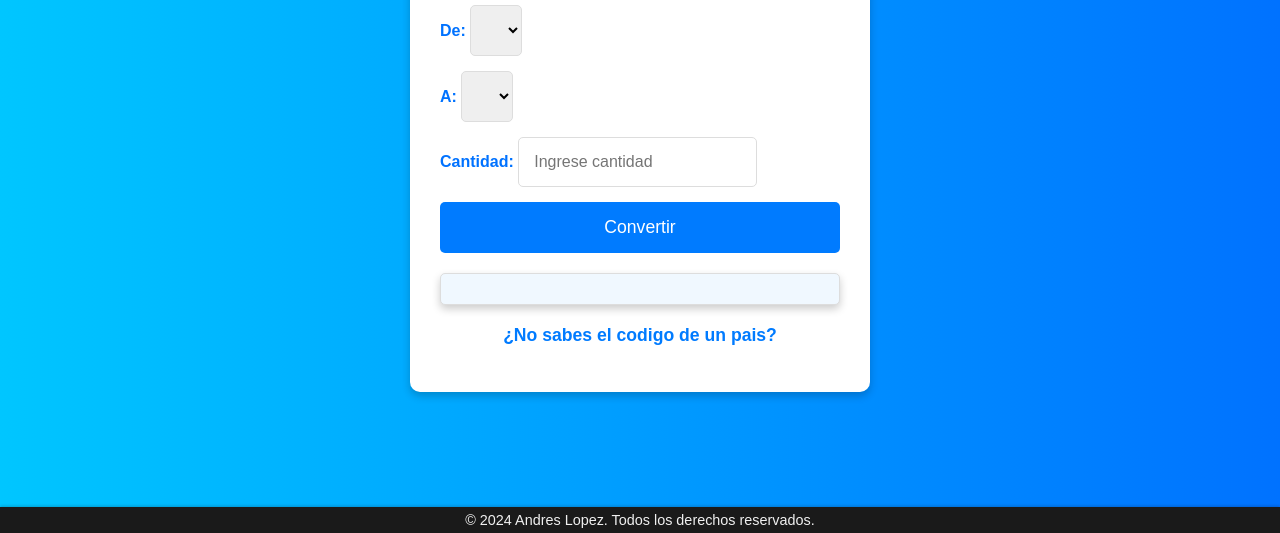
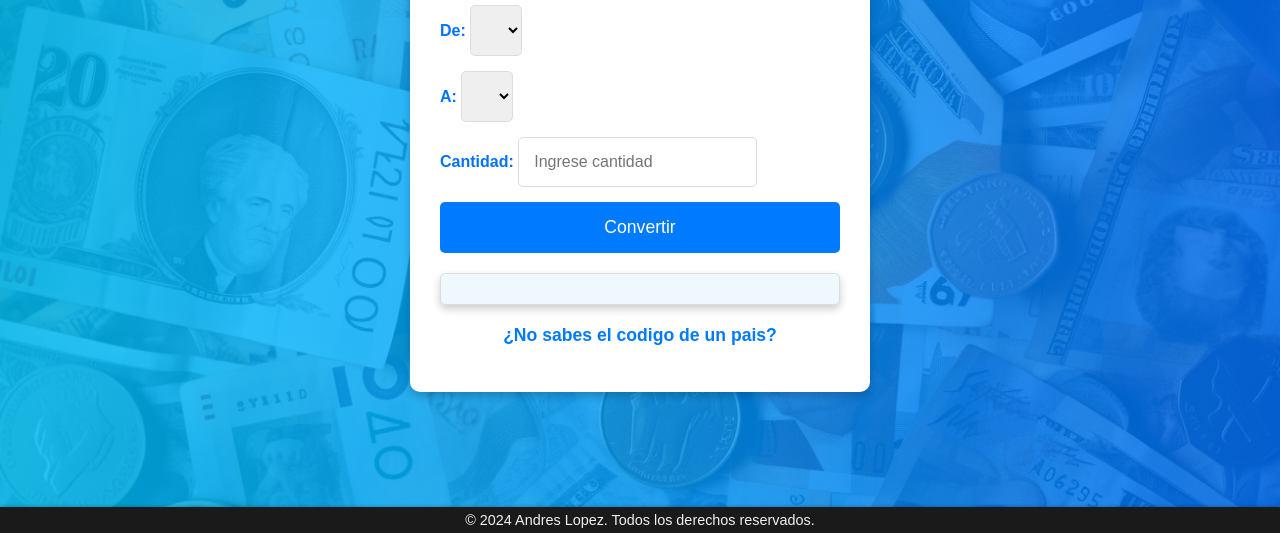
Before and after one commit to SoyWadyRD/convertidordemonedas, a plain HTML site: page index.html in a window 1280 px wide. Shown: the part 267-800 px from the top of the page. Drawn offline with Linux system fonts and the light colour scheme; no server answers.

Commit message:
Add files via upload

```diff
--- a/css/style.css
+++ b/css/style.css
@@ -1,6 +1,8 @@
 body {
     font-family: Arial, sans-serif;
-    background: linear-gradient(to right, #00c6ff, #0072ff); /* Gradiente de color de fondo */
+    background: linear-gradient(to right, rgba(0, 198, 255, 0.8), rgba(0, 114, 255, 0.8)),
+                url('../img/monedas.jpg') no-repeat center center fixed;
+    background-size: cover; /* Asegura que la imagen cubra toda la pantalla */
     display: flex;
     justify-content: center;
     align-items: center;
```
Also changed, not shown: img/monedas.jpg (added).
